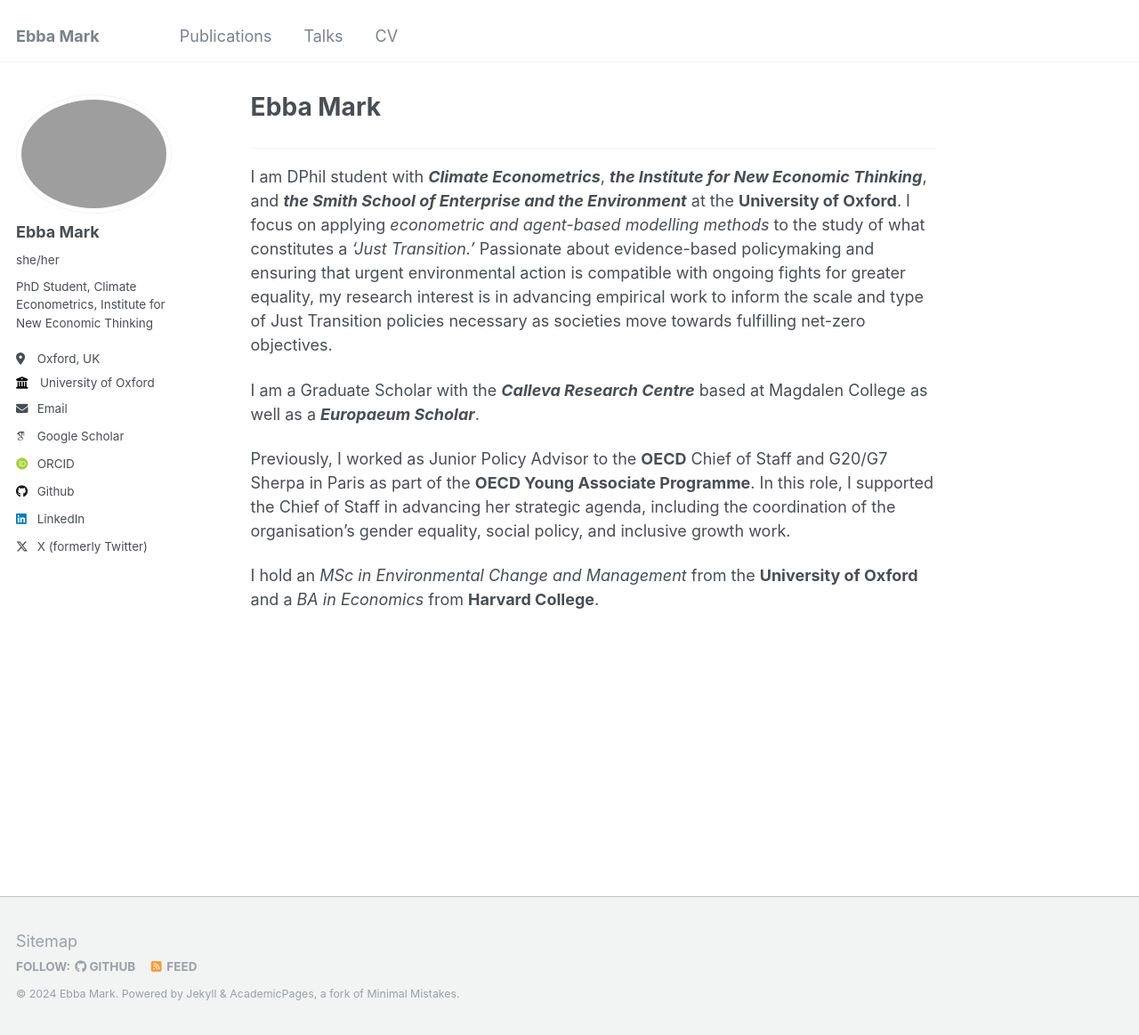
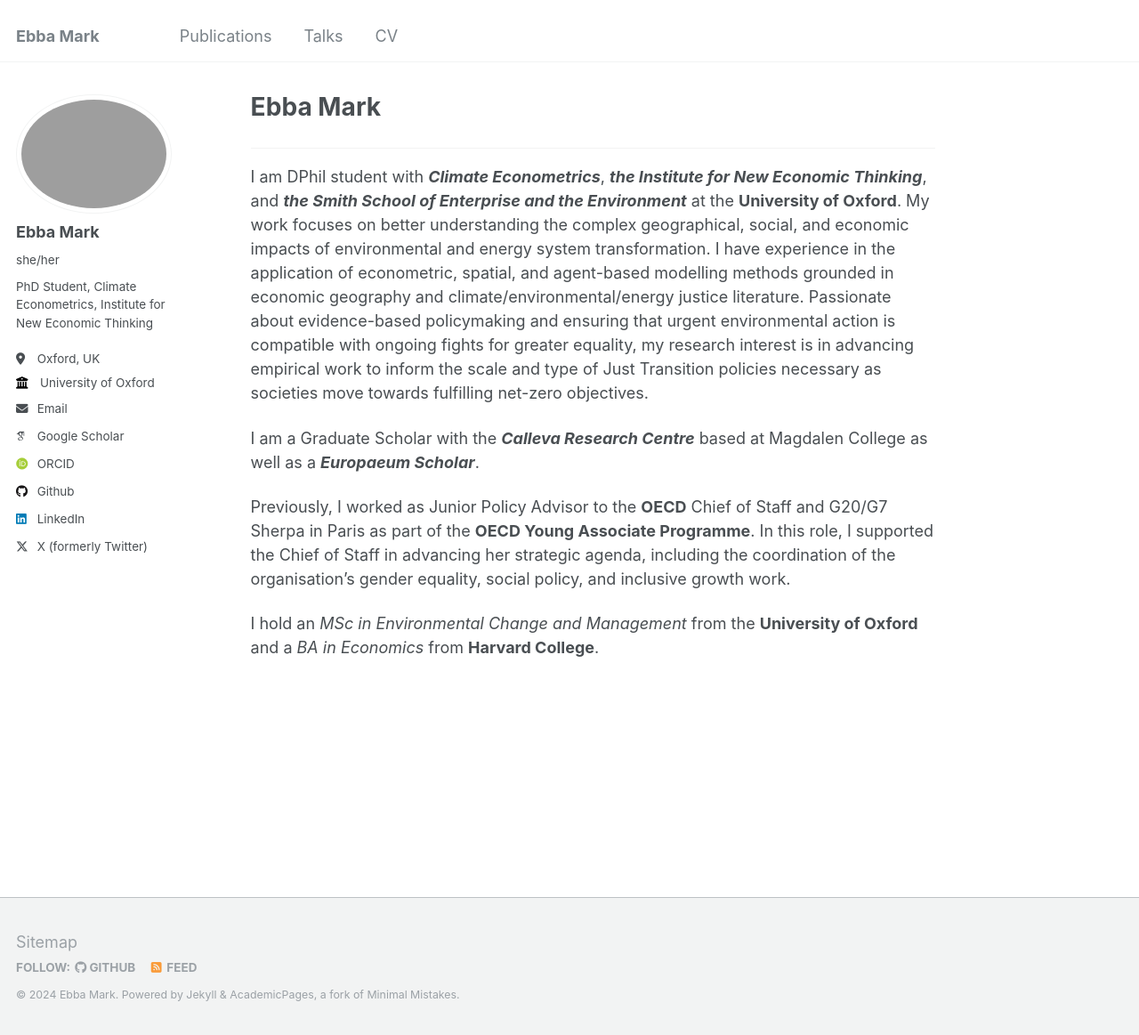
Before and after one commit to ebbam/ebba_website, a Jekyll site: the page built from _pages/about.md, in a window 1280 px wide and 1163 px high. Shown: the whole window at 89% size. Built offline with Jekyll 4.4.1, drawn with Linux system fonts in a browser that asks for light colours; some web fonts are replaced.

Commit message:
updated abou tpage

```diff
--- a/_pages/about.md
+++ b/_pages/about.md
@@ -9,7 +9,7 @@ redirect_from:
 
 
 ------------------
-I am DPhil student with ***Climate Econometrics***, ***the Institute for New Economic Thinking***, and ***the Smith School of Enterprise and the Environment*** at the **University of Oxford**. I focus on applying *econometric and agent-based modelling methods* to the study of what constitutes a *'Just Transition.'* Passionate about evidence-based policymaking and ensuring that urgent environmental action is compatible with ongoing fights for greater equality, my research interest is in advancing empirical work to inform the scale and type of Just Transition policies necessary as societies move towards fulfilling net-zero objectives.
+I am DPhil student with ***Climate Econometrics***, ***the Institute for New Economic Thinking***, and ***the Smith School of Enterprise and the Environment*** at the **University of Oxford**. My work focuses on better understanding the complex geographical, social, and economic impacts of environmental and energy system transformation. I have experience in the application of econometric, spatial, and agent-based modelling methods grounded in economic geography and climate/environmental/energy justice literature. Passionate about evidence-based policymaking and ensuring that urgent environmental action is compatible with ongoing fights for greater equality, my research interest is in advancing empirical work to inform the scale and type of Just Transition policies necessary as societies move towards fulfilling net-zero objectives.
 
 I am a Graduate Scholar with the ***Calleva Research Centre*** based at Magdalen College as well as a ***Europaeum Scholar***.
 
```
